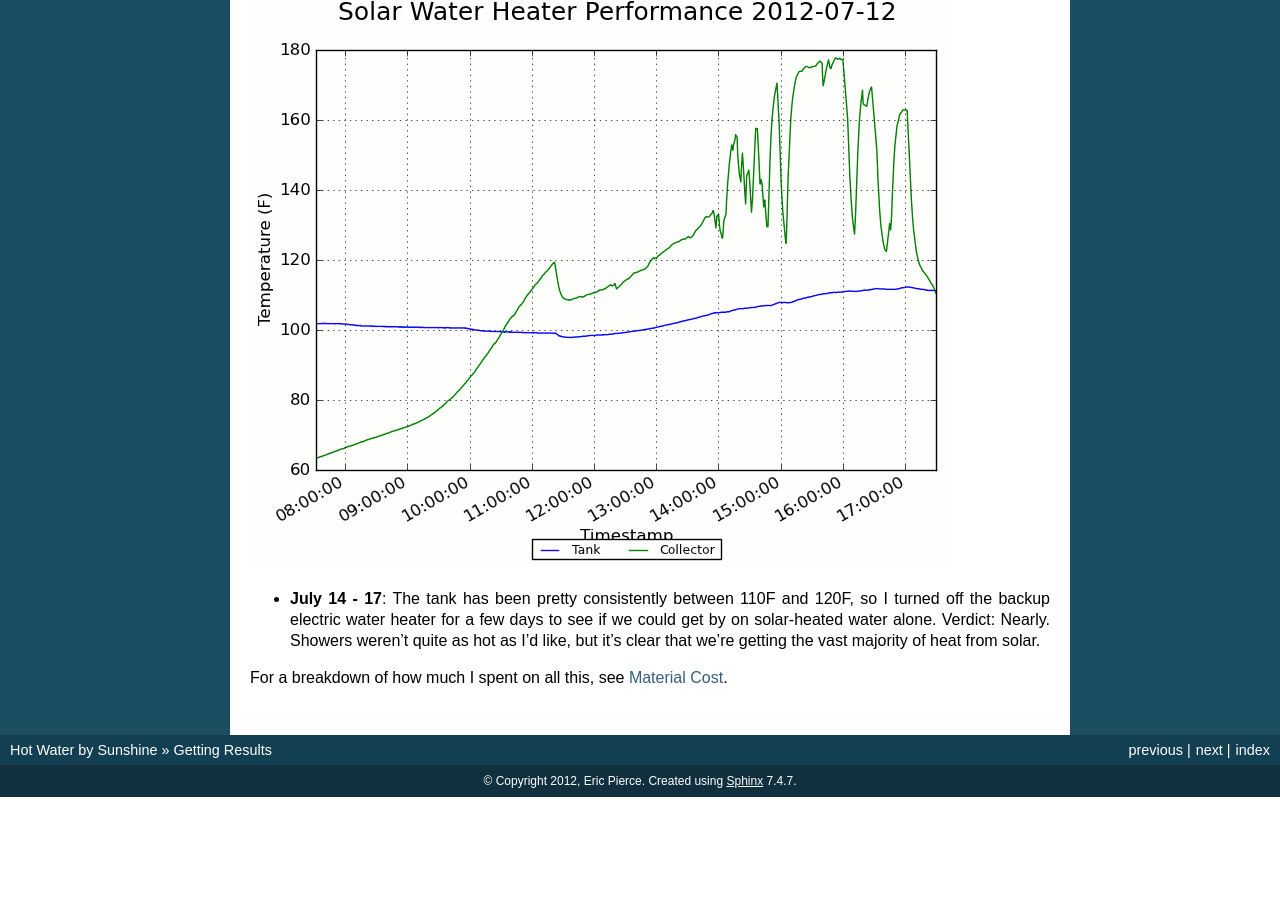
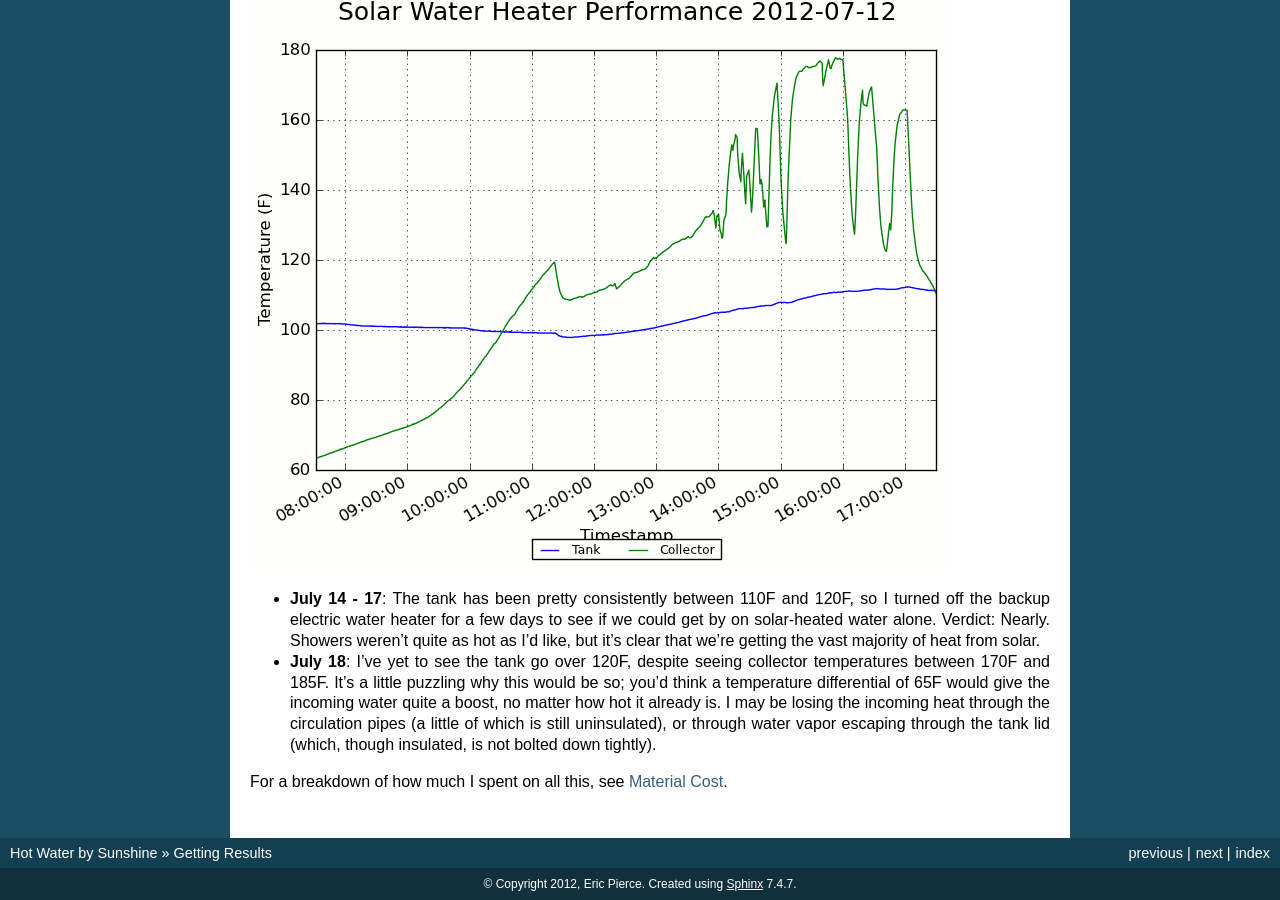
Before and after one commit to wapcaplet/hot-water-by-sunshine, a Sphinx documentation site: the page built from docs/results.rst, in a window 1280 px wide and 900 px high, scrolled down 1940 px. Built offline with Sphinx 7.4.7, drawn with Linux system fonts in a browser that asks for light colours; before the commit the page ends 2737 px from its top, so only the background shows below that.

Commit message:
July 18 performance note

```diff
--- a/docs/results.rst
+++ b/docs/results.rst
@@ -66,4 +66,12 @@ could see it was definitely working.
   quite as hot as I'd like, but it's clear that we're getting the vast majority
   of heat from solar.
 
+- **July 18**: I've yet to see the tank go over 120F, despite seeing collector
+  temperatures between 170F and 185F. It's a little puzzling why this would be
+  so; you'd think a temperature differential of 65F would give the incoming
+  water quite a boost, no matter how hot it already is. I may be losing the
+  incoming heat through the circulation pipes (a little of which is still
+  uninsulated), or through water vapor escaping through the tank lid (which,
+  though insulated, is not bolted down tightly).
+
 For a breakdown of how much I spent on all this, see :ref:`cost`.
```
